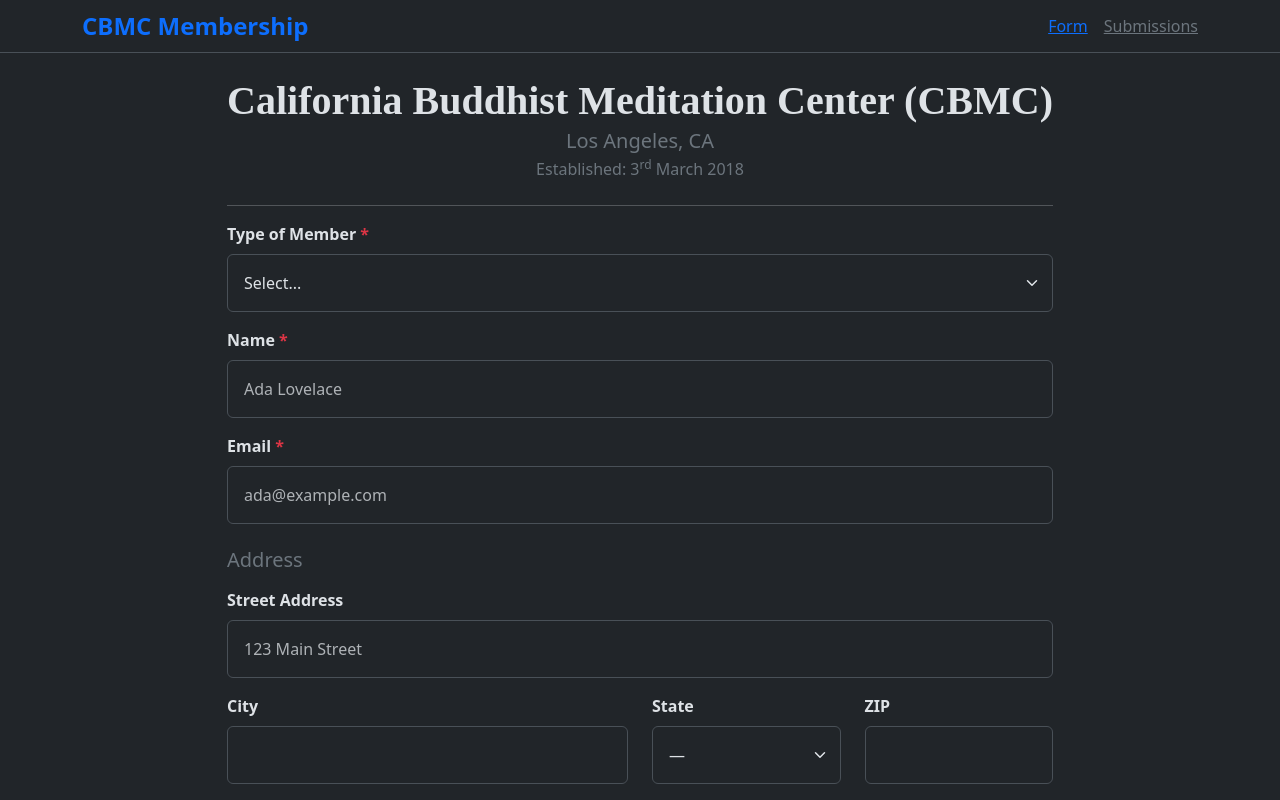
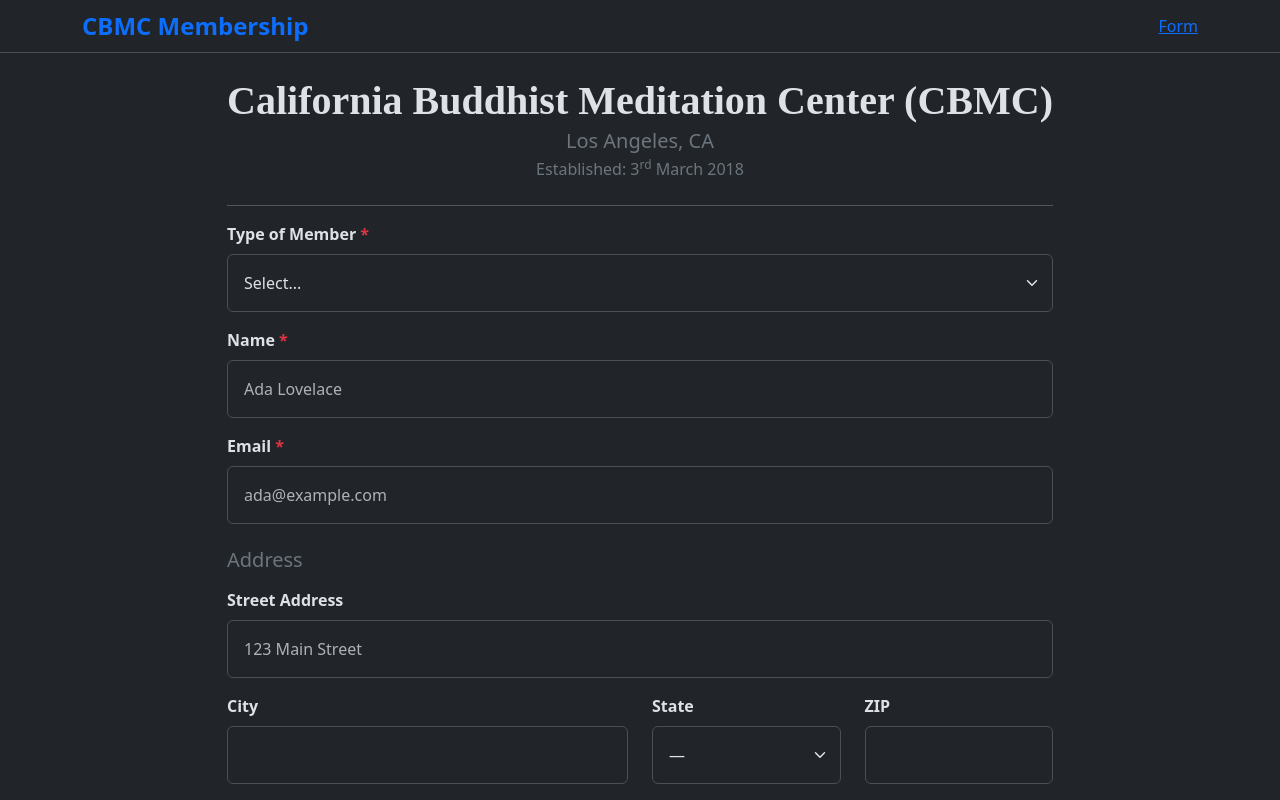
Before and after one commit to Tanmoy-Barua/cbmc-form, a React (Vite) app: page / in a window 1280 px wide. Shown: the top 800 px of the page. Built offline with nearby package versions, Linux system fonts and the light colour scheme; a web font is replaced by a local one.

Commit message:
trick checking

```diff
--- a/src/App.jsx
+++ b/src/App.jsx
@@ -27,9 +27,9 @@ export default function App() {
             <NavLink to="/" end className={({isActive}) => isActive ? "link-primary" : "link-secondary"}>
               Form
             </NavLink>
-            <NavLink to="/submissions" className={({isActive}) => isActive ? "link-primary" : "link-secondary"}>
+            {/* <NavLink to="/submissions" className={({isActive}) => isActive ? "link-primary" : "link-secondary"}>
               Submissions
-            </NavLink>
+            </NavLink> */}
           </div>
         </div>
       </nav>
```
